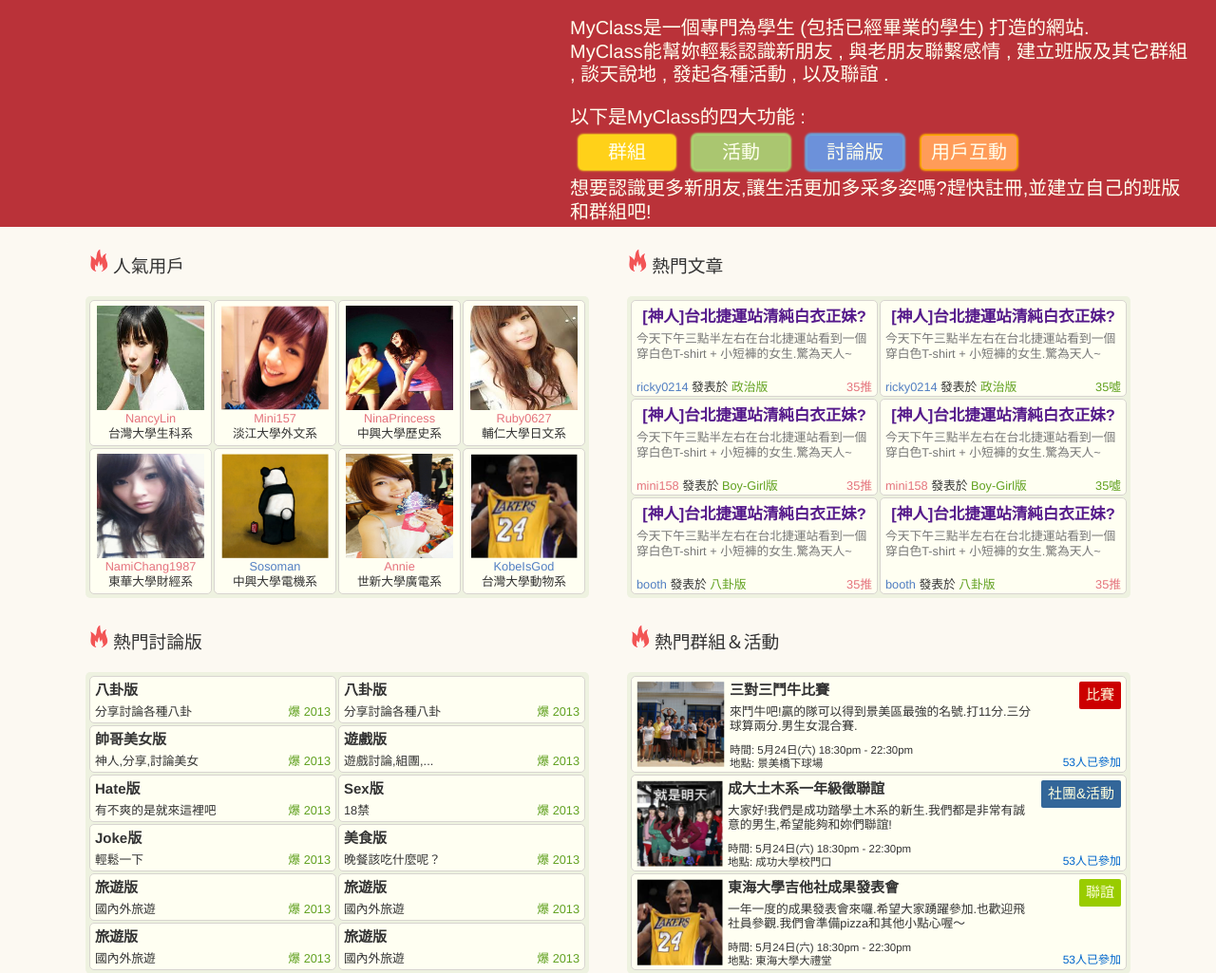
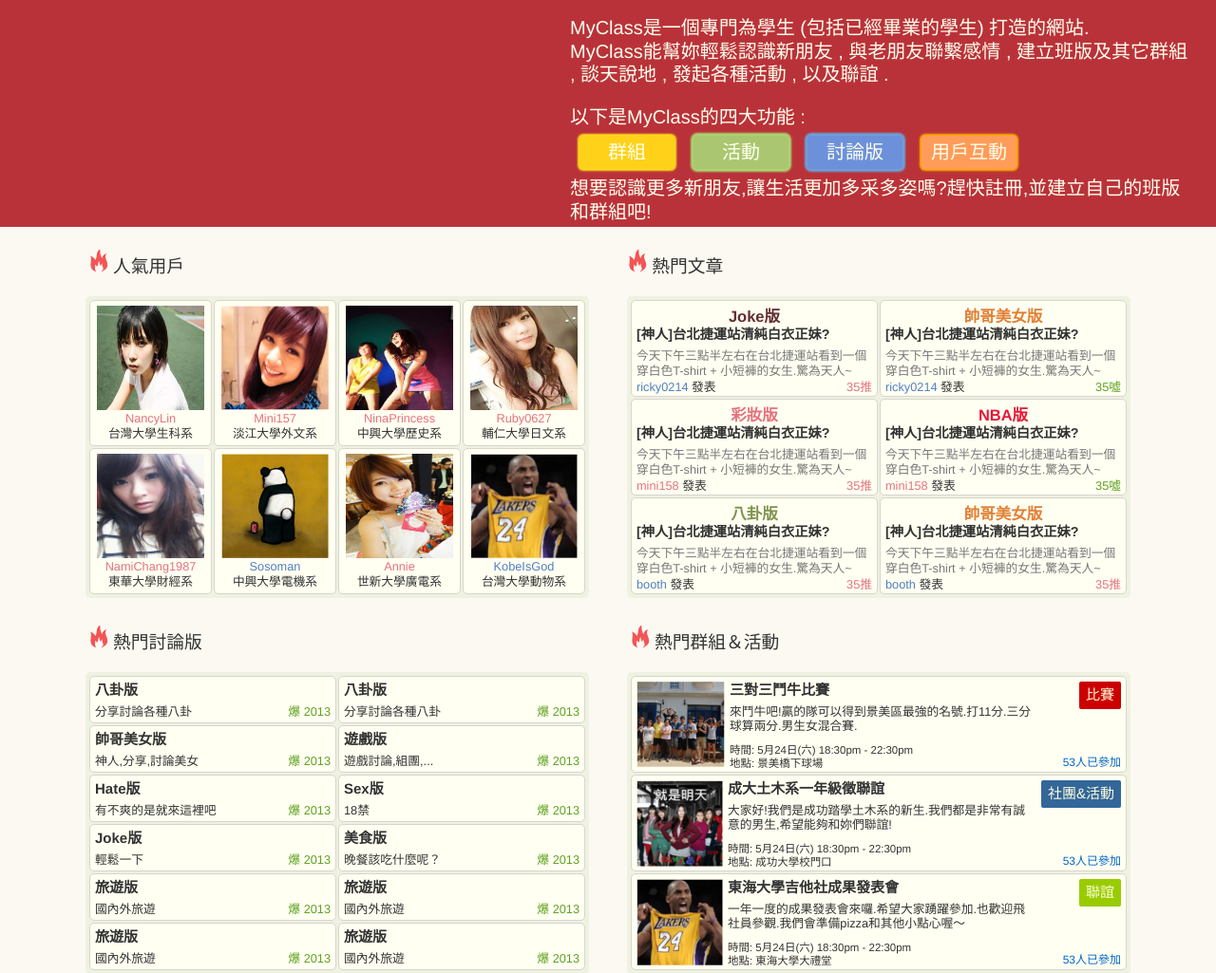
Before and after one commit to Arthur0206/MyClass-Social-Network-Website, a PHP site: page /Home.php in a window 1280 px wide. Shown: the part 56-1081 px from the top of the page at 95% size. Run offline with PHP 8.4, Linux system fonts and the light colour scheme; some libraries are stand-ins or nearby versions.

Commit message:
Change home page's hot article block

```diff
--- a/Home.php
+++ b/Home.php
@@ -113,19 +113,21 @@
                 <div class="hot-block">
                     <a href="">
                         <div class="hot-article">
+<link rel="stylesheet" href="css/mainCss.css" type="text/css" media="screen" title="no title" charset="utf-8">
 
                             <div class="hot-article-words">
-                                <h1>
+								<h1 style="color: #632F34">
+									Joke版
+								</h1>
+                                <h2>
                                     [神人]台北捷運站清純白衣正妹?
-                                </h1>
+                                </h2>
                                 <p>
                                 今天下午三點半左右在台北捷運站看到一個穿白色T-shirt + 小短褲的女生.驚為天人~
                                 </p>
                             </div>
                             <div class="hot-article-info">
-                                <a class="boy-user-link" href="articleUser.html">ricky0214</a>
-                                發表於
-                                <a class="board-link" href="articleBoard.html">政治版</a>
+                                <a class="boy-user-link" href="articleUser.html">ricky0214</a> 發表
                                 <span class="hot-article-good">35推</span>
                             </div>
 
@@ -135,17 +137,18 @@
                         <div class="hot-article">
 
                             <div class="hot-article-words">
-                                <h1>
+								<h1 style="color: #E28035">
+									帥哥美女版
+								</h1>
+                                <h2>
                                     [神人]台北捷運站清純白衣正妹?
-                                </h1>
+                                </h2>
                                 <p>
                                 今天下午三點半左右在台北捷運站看到一個穿白色T-shirt + 小短褲的女生.驚為天人~
                                 </p>
                             </div>
                             <div class="hot-article-info">
-                                <a class="boy-user-link" href="articleUser.html">ricky0214</a>
-                                發表於
-                                <a class="board-link" href="articleBoard.html">政治版</a>
+                                <a class="boy-user-link" href="articleUser.html">ricky0214</a> 發表
                                 <span class="hot-article-bad">35噓</span>
                             </div>
 
@@ -155,17 +158,18 @@
                         <div class="hot-article">
 
                             <div class="hot-article-words">
-                                <h1>
+								<h1 style="color: #E5737D">
+									彩妝版
+								</h1>
+                                <h2>
                                     [神人]台北捷運站清純白衣正妹?
-                                </h1>
+                                </h2>
                                 <p>
                                 今天下午三點半左右在台北捷運站看到一個穿白色T-shirt + 小短褲的女生.驚為天人~
                                 </p>
                             </div>
                             <div class="hot-article-info">
-                                <a class="girl-user-link" href="articleUser.html">mini158</a>
-                                發表於
-                                <a class="board-link" href="articleBoard.html">Boy-Girl版</a>
+                                <a class="girl-user-link" href="articleUser.html">mini158</a> 發表
                                 <span class="hot-article-good">35推</span>
                             </div>
 
@@ -175,17 +179,18 @@
                         <div class="hot-article">
 
                             <div class="hot-article-words">
-                                <h1>
+								<h1 style="color: #E51937">
+									NBA版
+								</h1>
+                                <h2>
                                     [神人]台北捷運站清純白衣正妹?
-                                </h1>
+                                </h2>
                                 <p>
                                 今天下午三點半左右在台北捷運站看到一個穿白色T-shirt + 小短褲的女生.驚為天人~
                                 </p>
                             </div>
                             <div class="hot-article-info">
-                                <a class="girl-user-link" href="articleUser.html">mini158</a>
-                                發表於
-                                <a class="board-link" href="articleBoard.html">Boy-Girl版</a>
+                                <a class="girl-user-link" href="articleUser.html">mini158</a> 發表
                                 <span class="hot-article-bad">35噓</span>
                             </div>
 
@@ -195,17 +200,18 @@
                         <div class="hot-article">
 
                             <div class="hot-article-words">
-                                <h1>
+								<h1 style="color: #819351">
+									八卦版
+								</h1>
+                                <h2>
                                     [神人]台北捷運站清純白衣正妹?
-                                </h1>
+                                </h2>
                                 <p>
                                 今天下午三點半左右在台北捷運站看到一個穿白色T-shirt + 小短褲的女生.驚為天人~
                                 </p>
                             </div>
                             <div class="hot-article-info">
-                                <a class="boy-user-link" href="articleUser.html">booth</a>
-                                發表於
-                                <a class="board-link" href="articleBoard.html">八卦版</a>
+                                <a class="boy-user-link" href="articleUser.html">booth</a> 發表
                                 <span class="hot-article-good">35推</span>
                             </div>
 
@@ -215,17 +221,18 @@
                         <div class="hot-article">
 
                             <div class="hot-article-words">
-                                <h1>
+								<h1 style="color: #E28035">
+									帥哥美女版
+								</h1>
+                                <h2>
                                     [神人]台北捷運站清純白衣正妹?
-                                </h1>
+                                </h2>
                                 <p>
                                 今天下午三點半左右在台北捷運站看到一個穿白色T-shirt + 小短褲的女生.驚為天人~
                                 </p>
                             </div>
                             <div class="hot-article-info">
-                                <a class="boy-user-link" href="articleUser.html">booth</a>
-                                發表於
-                                <a class="board-link" href="articleBoard.html">八卦版</a>
+                                <a class="boy-user-link" href="articleUser.html">booth</a> 發表
                                 <span class="hot-article-good">35推</span>
                             </div>
                         </div>
```
